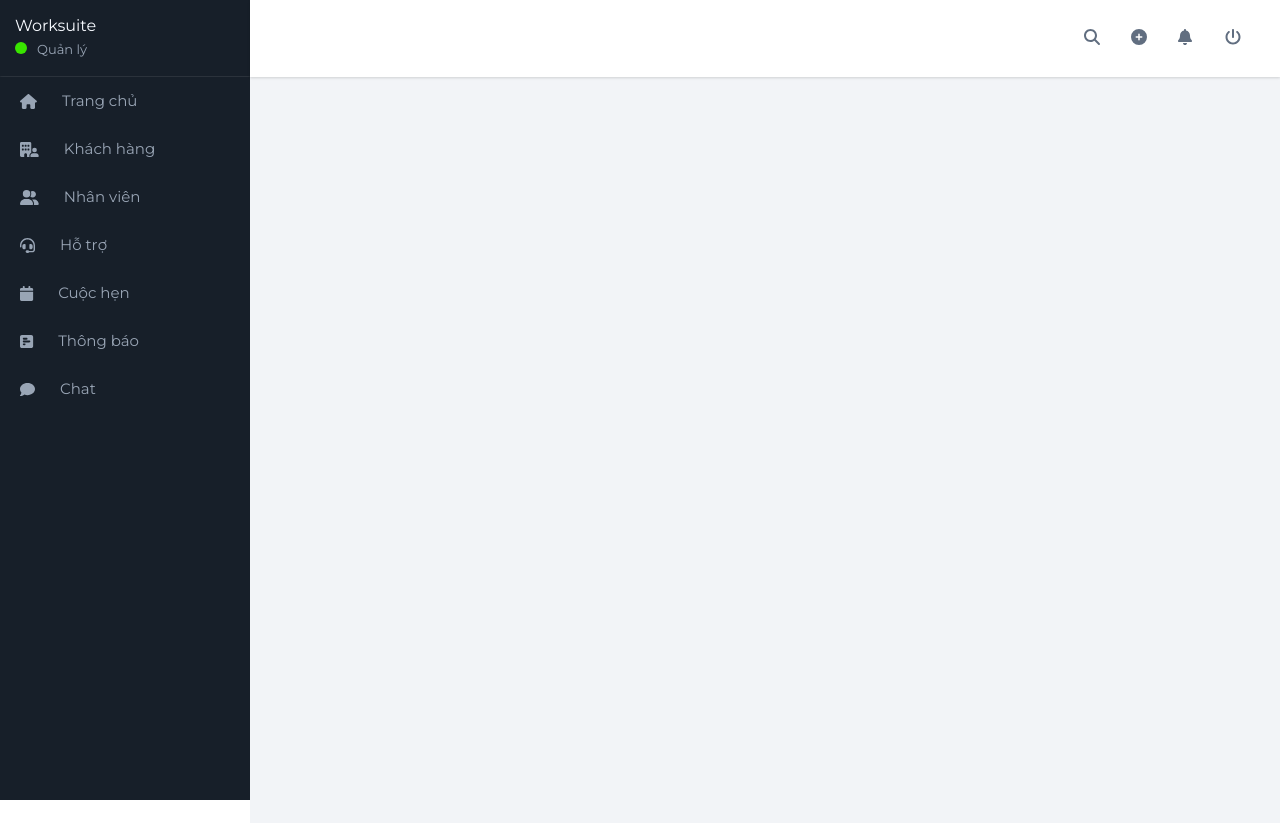
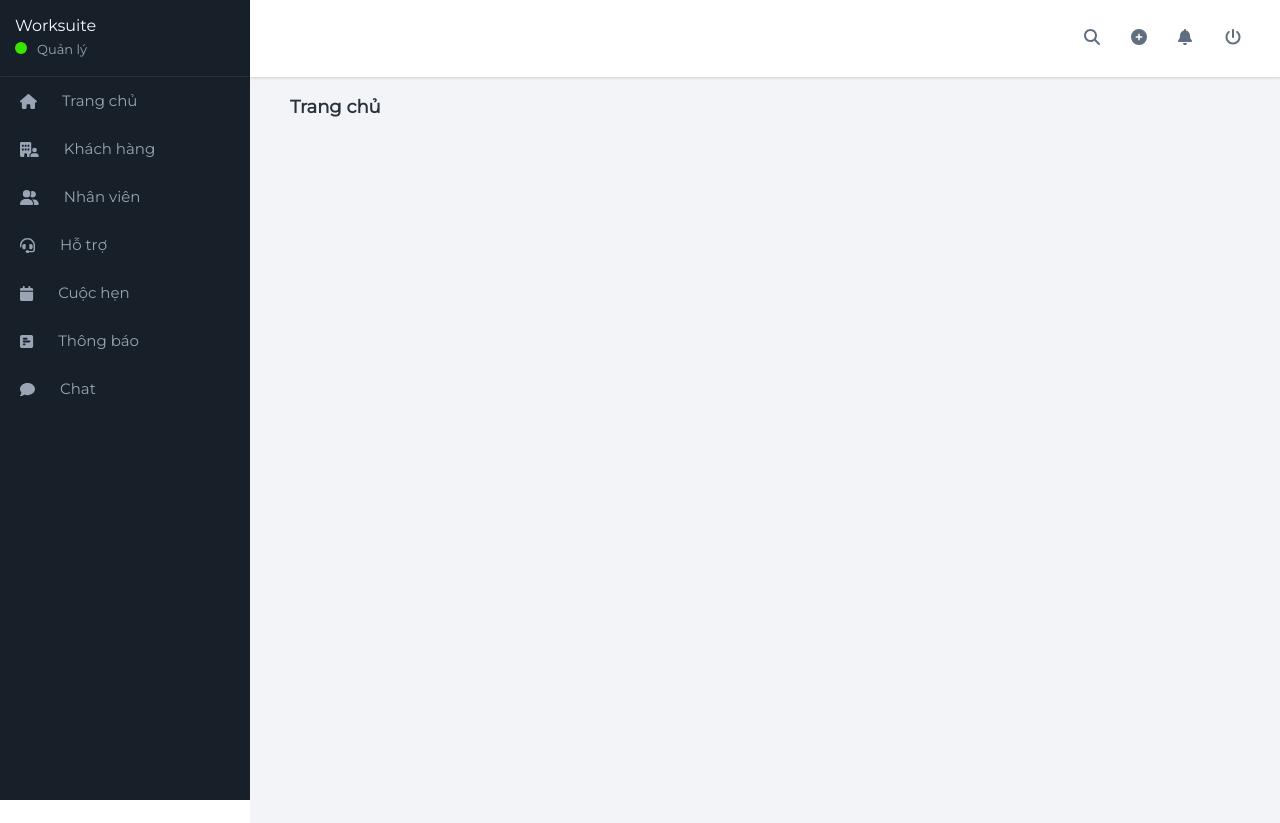
Before and after one commit to tthong9102/worksuite, a React (Create React App) app: page / in a window 1280 px wide. Built offline with nearby package versions, Linux system fonts and the light colour scheme.

Commit message:
dashboard-ui

```diff
--- a/src/components/GlobalFilter/index.js
+++ b/src/components/GlobalFilter/index.js
@@ -4,7 +4,7 @@ import styles from './GlobalFilter.module.css';
 import { faSearch } from '@fortawesome/free-solid-svg-icons';
 const cx = classNames.bind(styles)
 
-function GlobalFilter( { filter, setFilter }) {
+function GlobalFilter() {
     return (
         <span>
         <div className={cx('input-group')}>
--- a/src/pages/Dashboard/Dashboard.module.css
+++ b/src/pages/Dashboard/Dashboard.module.css
@@ -2,6 +2,7 @@
     background-color: #f2f4f7;
     height: 823px;
     padding-left: 40px;
+    padding-top: 76.7px;
 }
 .page-name {
     line-height: 1.17;
```
